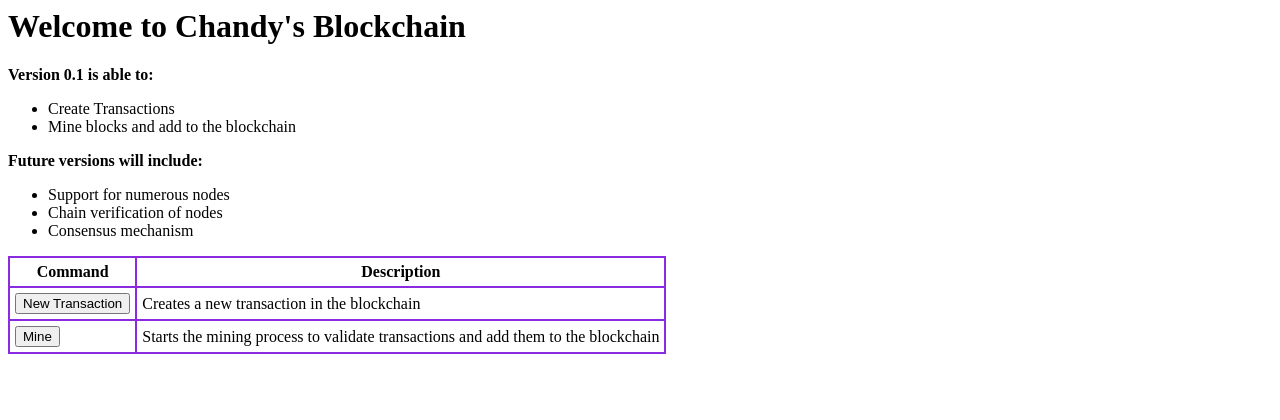
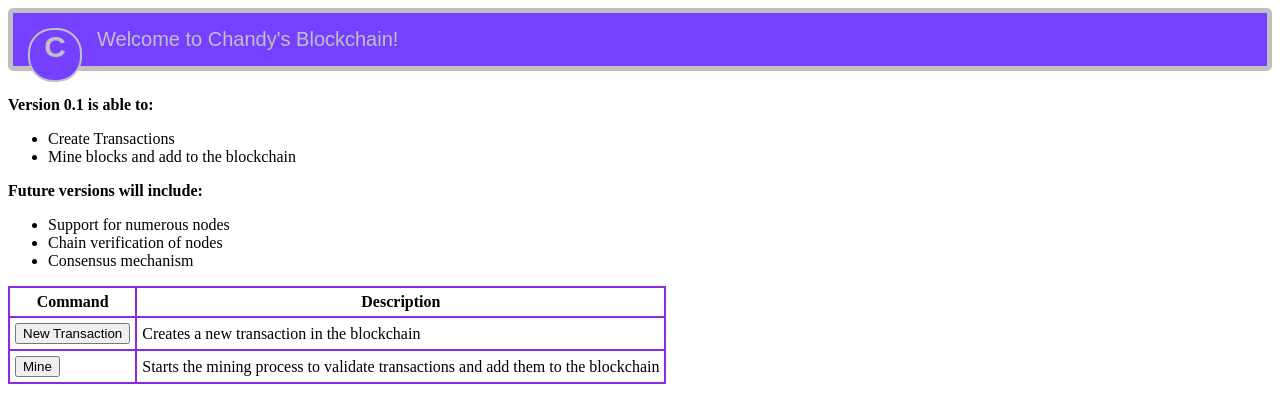
Before and after one commit to chandyego84/blockchain, a Flask app: page / in a window 1280 px wide. Shown: the top 420 px of the page. Run offline with Flask 2, Linux system fonts and the light colour scheme.

Commit message:
css stuff. ew. but cool. can someone do this for me?

```diff
--- a/templates/home.html
+++ b/templates/home.html
@@ -1,4 +1,35 @@
 <style>
+   header {
+    background-color: #7540FF;
+    color: #C0C0C0;
+    font-family: sans-serif;
+    font-size: 30px;
+    text-align: center;
+    padding: 15px;
+    margin-bottom: 25px;
+    border: 5px solid #C0C0C0;
+    border-radius: 5px;
+  }
+  .blockchain-logo {
+    width: 50px;
+    height: 50px;
+    background-color: #7540FF;
+    border: 2px solid #C0C0C0;
+    border-radius: 25px;
+    float: left;
+    margin-right: 15px;
+    text-align: center;
+  }
+  .blockchain-logo span {
+    font-family: sans-serif;
+    font-size: 30px;
+    font-weight: bold;
+  }
+  .blockchain-text {
+    font-family: sans-serif;
+    font-size: 20px;
+    text-align: left;
+  }
    table {
       border-collapse: collapse;
    }
@@ -10,8 +41,13 @@
 
 <!doctype html>
 <html>
+   <header>
+      <div class="blockchain-logo">
+        <span>C</span>
+      </div>
+      <div class="blockchain-text">Welcome to Chandy's Blockchain!</div>
+    </header>
    <body>
-      <h1>Welcome to Chandy's Blockchain</h1>
       <b>Version 0.1 is able to:</b>
       <ul>
          <li>Create Transactions</li>
```
Lines whose indentation alone changed are shown as unchanged.
